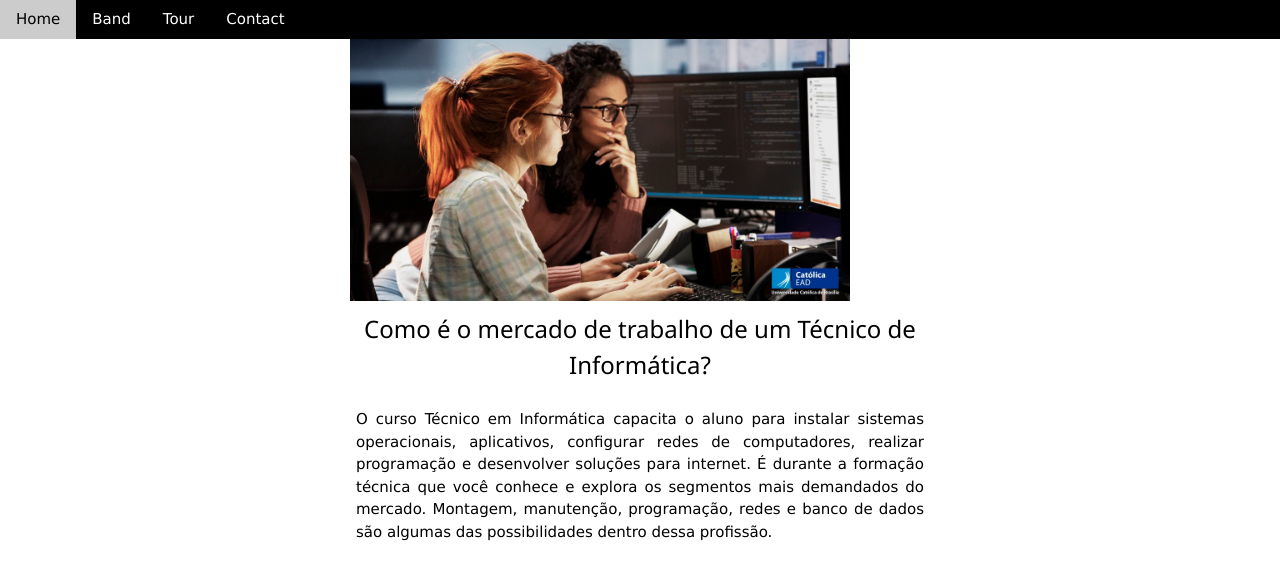
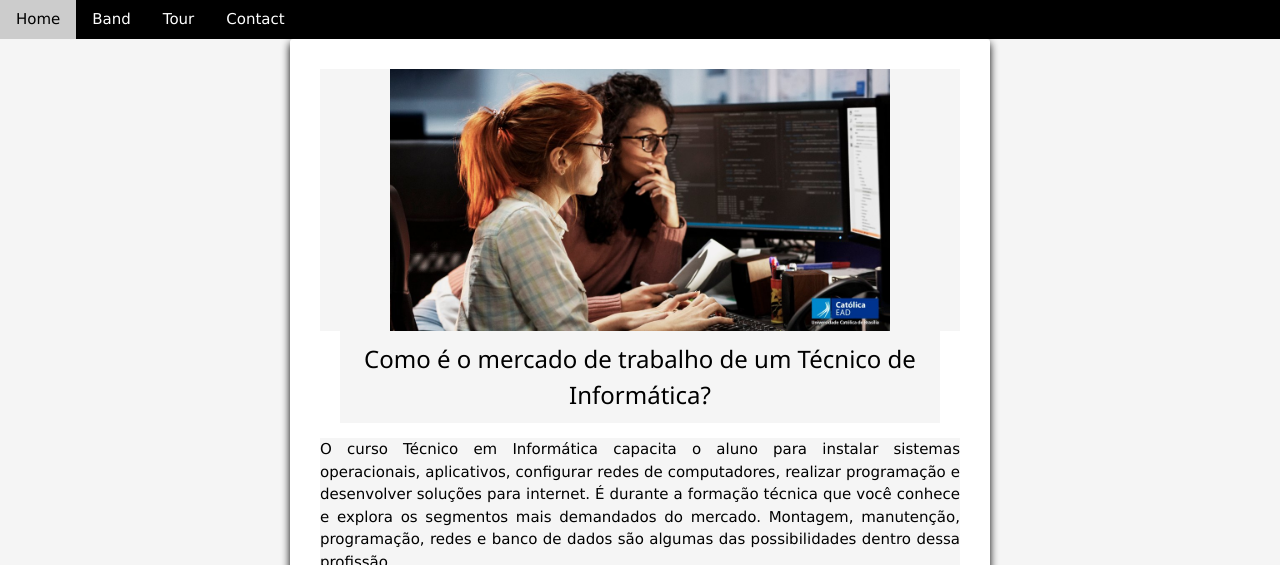
Before and after one commit to ribeirosacarlos/Ultramig, a plain HTML site: page index.html in a window 1280 px wide. Shown: the top 565 px of the page. Drawn offline with nearby package versions, Linux system fonts and the light colour scheme.

Commit message:
Add files via upload

```diff
--- a/index.html
+++ b/index.html
@@ -19,25 +19,12 @@
         <a href="#contact" class="w3-button w3-bar-item">Contact</a>
     </nav>
 
-    <section>
+    <div class="conteudo">
+    <div>
         <img class="fotos" src="hardware.jpg" >
         <img class="fotos" src="programacao.jpg" >
         <img class="fotos" src="servidor.jpg" >
-    </section>
-
-    <section class="w3-container w3-content w3-center" style="max-width:600px">
-        <h3>Como é o mercado de trabalho de um Técnico de Informática?</h3>
-    </section>
-
-    <section class="w3-container w3-content w3-center" style="max-width:600px">
-    <p class="w3-justify">
-        O curso Técnico em Informática capacita o aluno para instalar sistemas operacionais,
-        aplicativos, configurar redes de computadores, realizar programação e desenvolver
-        soluções para internet. É durante a formação técnica que você conhece e explora os
-        segmentos mais demandados do mercado. Montagem, manutenção, programação, redes e
-        banco de dados são algumas das possibilidades dentro dessa profissão.
-    </p>
-    </section>
+    </div>
 
     <script>
         // Automatic Slideshow - change image every 3 seconds
@@ -57,8 +44,21 @@
         }
         </script>
 
-        <section class="w3-container w3-content w3-center w3-justify" style="max-width:600px">
-    <h2>Possibilidade de atuação no mercado</h2>
+   <section class="w3-container w3-content w3-center" style="max-width:600px">
+        <h3>Como é o mercado de trabalho de um Técnico de Informática?</h3>
+    </section>
+
+    <p>
+        O curso Técnico em Informática capacita o aluno para instalar sistemas operacionais,
+        aplicativos, configurar redes de computadores, realizar programação e desenvolver
+        soluções para internet. É durante a formação técnica que você conhece e explora os
+        segmentos mais demandados do mercado. Montagem, manutenção, programação, redes e
+        banco de dados são algumas das possibilidades dentro dessa profissão.
+    </p>
+    </section>
+
+       <!-- <section class="w3-container w3-content w3-center" style="max-width:600px; padding:30px; background-color:red; text-align: justify; display: block;">-->
+    <h4><b>Possibilidade de atuação no mercado</b></h4>
 
     <p>Após se formar, você encontra oportunidades em empresas públicas e privadas de qualquer
         setor, em assistências técnicas e ainda tem a opção de empreender e trabalhar como
@@ -85,7 +85,7 @@
 
         Salário médio no auge da carreira:<!--testar sublinhado-->R R$ 17.000
 
-        <!-- colorcar em negrito-->Sistemas
+        <!-- colorcar em negrito--><b>Sistemas</b>
         Salário médio para iniciante: <!--testar sublinhado-->R$ 2.000
 
         Salário médio no auge da carreira: <!--testar sublinhado-->RR$ 15.500
@@ -99,7 +99,9 @@
 
     <p>Peceba como a média dessas áreas é bem maior que a média do profissonal que não se especializa em nenhuma dessas vertentes da Informática:
 
-     <!-- Administração de Banco de Dados
+     <!-- Lista não ordenada
+
+        Administração de Banco de Dados
         Salário médio para iniciante: R$ 2.400
 
         Salário médio no auge da carreira: R$  8.200
@@ -153,6 +155,7 @@
 
         Você pode usar esses dados como incentivo para decidir por uma área a seguir depois de formado.</p>
 
+        </div>
         </section>
 
         <!-- Footer -->
--- a/style.css
+++ b/style.css
@@ -1,12 +1,22 @@
+*{
+    background-color: #f5f5f5;
+}
+
 .fotos{
-    background-color: blue;
+
     text-align: center;
     width:500px;
-    height: auto;
-    margin-right: 50px;
-    margin-left: 350px;
+
+    margin: auto;
 }
 
-.w3-wide{
-    text-align: center;
+.conteudo{
+    background-color: #ffffff;
+    padding: 30px;
+    text-align: justify;
+    display: block;
+    max-width: 700px;
+    margin: auto;
+    border-radius: 3px;
+    box-shadow: 0 4px 9px 0;
 }
```
